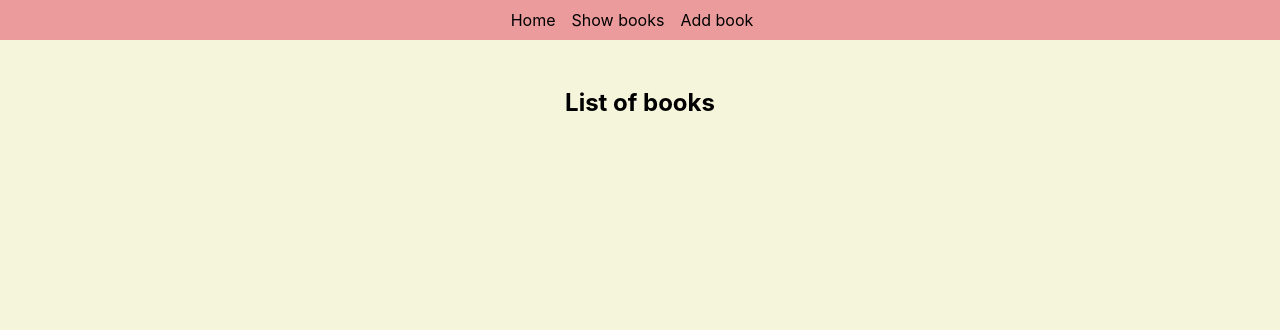
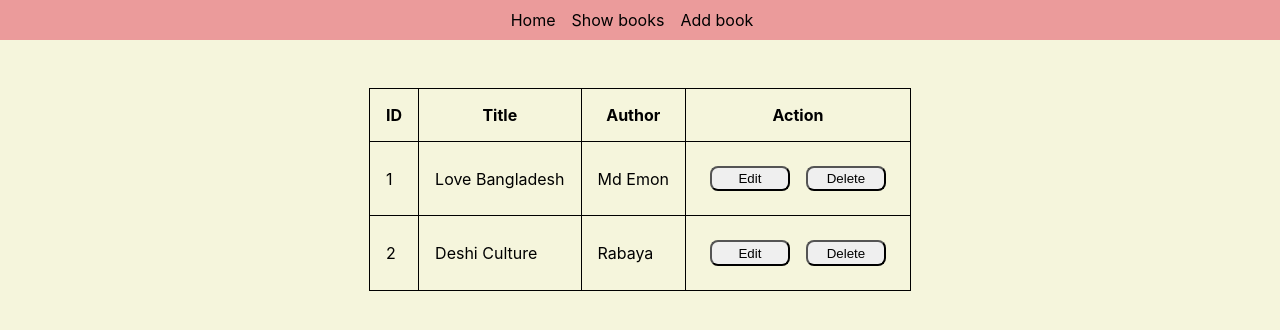
Before and after one commit to Momenuzzaman/react_redux_curd_app, a React (Create React App) app: page /show-books in a window 1280 px wide. Shown: the top 330 px of the page. Built offline with nearby package versions, Linux system fonts and the light colour scheme.

Commit message:
create table

```diff
--- a/src/fetaures/books/BooksView.js
+++ b/src/fetaures/books/BooksView.js
@@ -6,7 +6,32 @@
     console.log(books);
     return (
         <div>
-            <h2>List of books</h2>
+            <table>
+                <thead>
+                    <tr>
+                        <th>ID</th>
+                        <th>Title</th>
+                        <th>Author</th>
+                        <th>Action</th>
+                    </tr>
+                </thead>
+                <tbody>
+                    {books && books.map(book => {
+                        const { id, title, author } = book;
+                        return (
+                            <tr>
+                                <td>{id}</td>
+                                <td>{title}</td>
+                                <td>{author}</td>
+                                <td>
+                                    <button>Edit</button>
+                                    <button>Delete</button>
+                                </td>
+                            </tr>
+                        )
+                    })}
+                </tbody>
+            </table>
         </div>
     );
 };
```
